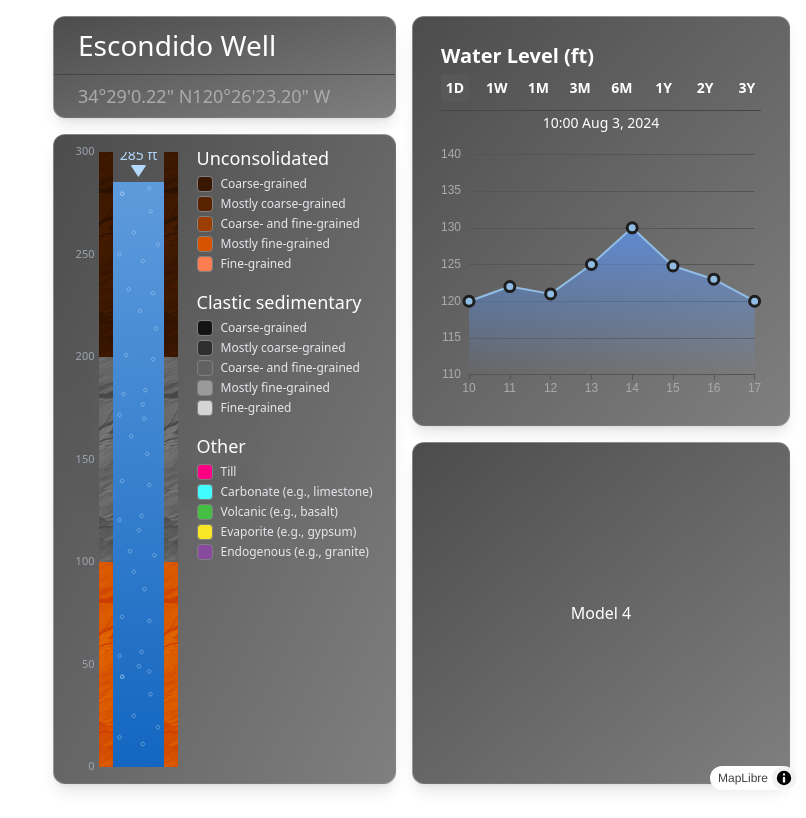
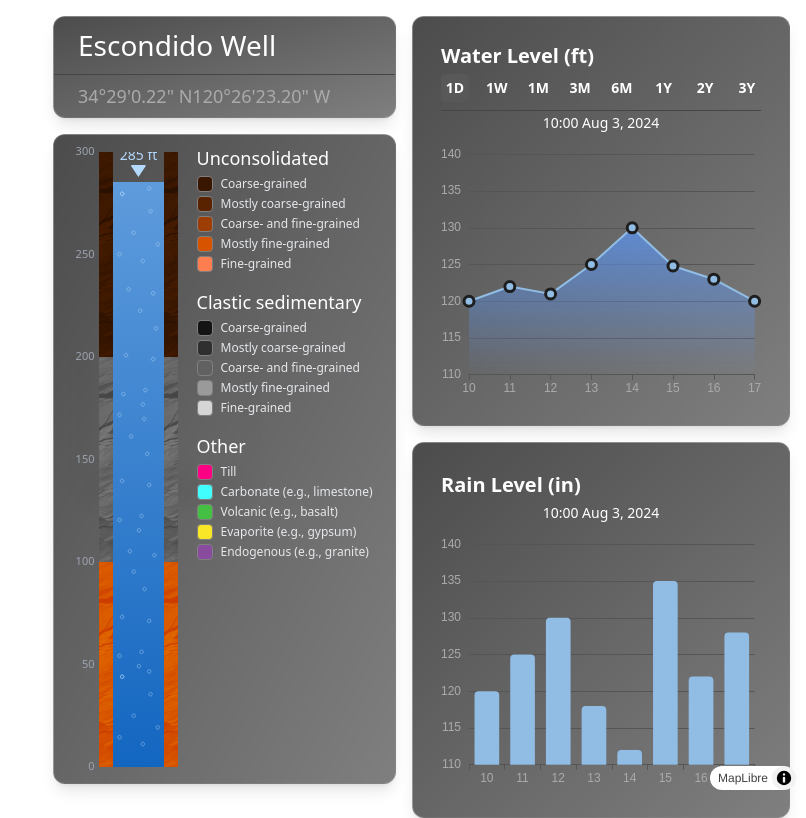
Before and after one commit to wjthompso/dangermond-preserve-visualizer, a React (Vite) app: page / in a window 1280 px wide. Shown: the whole page, without its empty margins (474-1280 px from the left). Built offline with nearby package versions, Linux system fonts and the light colour scheme; no server answers.

Commit message:
Adding in a Rain Level Bar Chart

```diff
--- a/src/components/Modals/AllModels.tsx
+++ b/src/components/Modals/AllModels.tsx
@@ -1,4 +1,5 @@
 import React from "react";
+import RainLevelBarChartModal from "./RainLevelBarChartModal/RainLevelBarChartModal";
 import WaterLevelLineChartModal from "./WaterLevelLineChartModal/WaterLevelLineChartModal";
 import WaterLevelVisualizationModal from "./WaterLevelVisualizationModal/WaterLevelVisualizationModal";
 import WellSummaryModal from "./WellSummaryModal/WellSummaryModal";
@@ -42,8 +43,8 @@ const AllModels: React.FC = () => {
                 <div className="w-[378px] h-[410px] p-7 rounded-xl bg-gradient-to-br from-black/70 to-black/50 text-white flex items-center justify-center backdrop-blur-md shadow-lg border border-white/20">
                     <WaterLevelLineChartModal />
                 </div>
-                <div className="w-[378px] h-[376px] rounded-xl bg-gradient-to-br from-black/70 to-black/50 text-white flex items-center justify-center backdrop-blur-md shadow-lg border border-white/20">
-                    Model 4
+                <div className="w-[378px] h-[376px] p-7 rounded-xl bg-gradient-to-br from-black/70 to-black/50 text-white flex items-center justify-center backdrop-blur-md shadow-lg border border-white/20">
+                    <RainLevelBarChartModal />
                 </div>
             </div>
         </div>
--- /dev/null
+++ b/src/components/Modals/RainLevelBarChartModal/RainLevelBarChartModal.tsx
@@ -0,0 +1,140 @@
+import * as echarts from "echarts";
+import ReactECharts from "echarts-for-react";
+import { XAXisOption } from "echarts/types/dist/shared";
+import React, { useRef } from "react";
+
+const RainLevelBarChartModal: React.FC = () => {
+    const chartRef = useRef<echarts.ECharts>();
+    const currentDateRef = useRef<HTMLDivElement>(null);
+
+    const handleChartReady = (chart: echarts.ECharts) => {
+        chartRef.current = chart;
+    };
+
+    const handleAxisPointerUpdate = (params: any) => {
+        if (params.axesInfo && params.axesInfo[0] && chartRef.current) {
+            const chart = chartRef.current;
+            const chartOptions = chart.getOption();
+
+            if (chartOptions.xAxis && Array.isArray(chartOptions.xAxis)) {
+                const xAxis = chartOptions.xAxis[0];
+
+                if (xAxis.type === "category" && "data" in xAxis) {
+                    const xAxisData = (
+                        xAxis as XAXisOption & { data: string[] }
+                    ).data;
+                    const xIndex = params.axesInfo[0].value;
+                    const xValue = xAxisData[xIndex] || xIndex;
+
+                    const formattedDate = `<strong>${xValue}:00</strong> on Aug 3, 2024`;
+
+                    if (currentDateRef.current) {
+                        currentDateRef.current.innerHTML = formattedDate;
+                    }
+                } else {
+                    console.warn(
+                        'xAxis is not of type "category" or does not have a data property.'
+                    );
+                }
+            } else {
+                console.warn("xAxis is not defined or is not an array.");
+            }
+        }
+    };
+
+    const option: echarts.EChartsOption = {
+        tooltip: {
+            trigger: "axis",
+            showContent: false,
+            axisPointer: {
+                type: "line",
+                lineStyle: {
+                    color: "#91BDE5",
+                    width: 1,
+                    type: "solid",
+                },
+                label: {
+                    show: true,
+                    formatter: (params: any) => {
+                        return `${params.seriesData[0].data} in`;
+                    },
+                    margin: -243,
+                    padding: [4, 8],
+                    backgroundColor: "rgba(50, 50, 50, 0.0)",
+                    color: "#A7D5FF",
+                    fontSize: 14,
+                    fontWeight: "bold",
+                    borderRadius: 4,
+                },
+            },
+        },
+        xAxis: {
+            type: "category",
+            boundaryGap: true,
+            data: ["10", "11", "12", "13", "14", "15", "16", "17"],
+            axisLine: { lineStyle: { color: "#555" } },
+            axisLabel: { color: "#aaa" },
+        },
+        yAxis: {
+            type: "value",
+            min: 110,
+            max: 140,
+            splitLine: { lineStyle: { color: "#555" } },
+            axisLine: { lineStyle: { color: "#555" } },
+            axisLabel: { color: "#aaa" },
+        },
+        series: [
+            {
+                data: [120, 125, 130, 118, 112, 135, 122, 128],
+                type: "bar",
+                itemStyle: {
+                    color: "#91BDE5",
+                    borderRadius: [4, 4, 0, 0],
+                },
+            },
+        ],
+        grid: {
+            left: "0%",
+            right: "2%",
+            bottom: "2%",
+            top: "8%",
+            containLabel: true,
+        },
+    };
+
+    return (
+        <div
+            id="rain-level-chart-container"
+            className="w-full max-w-xl p-0 mx-auto rounded-lg"
+        >
+            {/* Chart Title */}
+            <h3
+                id="rain-level-chart-title"
+                className="mb-1 text-xl font-bold text-white"
+            >
+                Rain Level (in)
+            </h3>
+
+            {/* Current Date Display */}
+            <div
+                id="current-date-display"
+                ref={currentDateRef}
+                className="mt-[0.125rem] text-sm font-medium text-center text-white"
+            >
+                10:00 Aug 3, 2024
+            </div>
+
+            {/* Chart */}
+            <ReactECharts
+                option={option}
+                style={{ height: "267px" }}
+                onChartReady={handleChartReady}
+                onEvents={{
+                    updateAxisPointer: handleAxisPointerUpdate,
+                }}
+            />
+        </div>
+    );
+};
+
+export default RainLevelBarChartModal;
```
